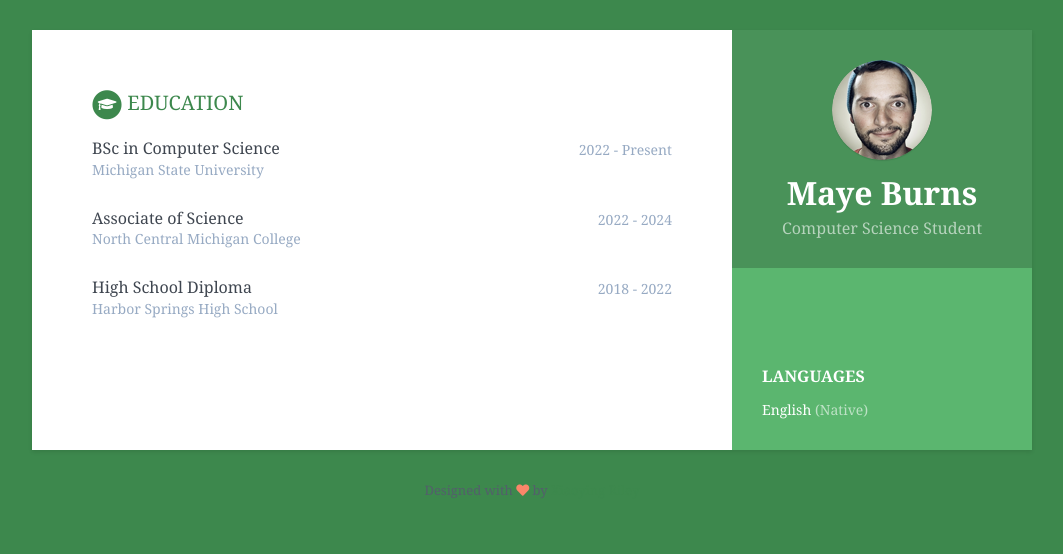
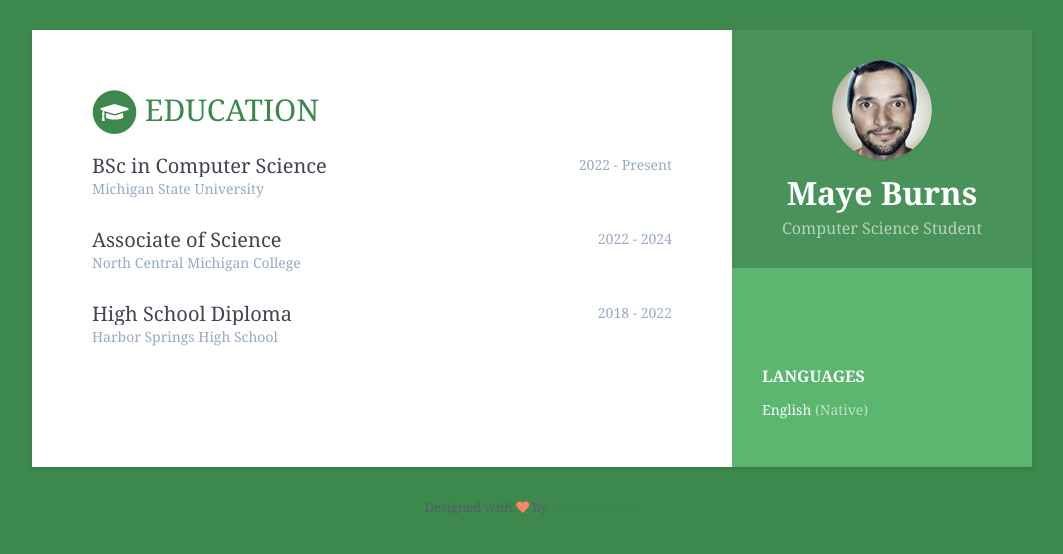
Before and after one commit to burnsmay/burnsmay.github.io.education, a Jekyll site: the page built from index.html, in a window 1280 px wide. Shown: the top 554 px of the page, without its empty margins (108-1171 px from the left). Built offline with Jekyll 4.4.1, drawn with Linux system fonts in a browser that asks for light colours.

Commit message:
Update _base.scss text size

```diff
--- a/_sass/_base.scss
+++ b/_sass/_base.scss
@@ -151,7 +151,7 @@ p {
   .interests-list {
     margin-bottom: 0;
     li {
-      margin-bottom: 10px;
+      margin-bottom: 0;
       &:last-child {
         margin-bottom: 0;
       }
@@ -166,7 +166,7 @@ p {
   padding: 60px;
   .section-title {
     text-transform: uppercase;
-    font-size: 20px;
+    font-size: 30px;
     font-weight: 500;
     color: darken($theme-color, 15%);
     position: relative;
@@ -194,7 +194,7 @@ p {
   .degree,
   .cert-title{
     color: $text-color;
-    font-size: 16px;
+    font-size: 20px;
     margin-top: 0;
     margin-bottom: 0;
     font-weight: 500;
```
